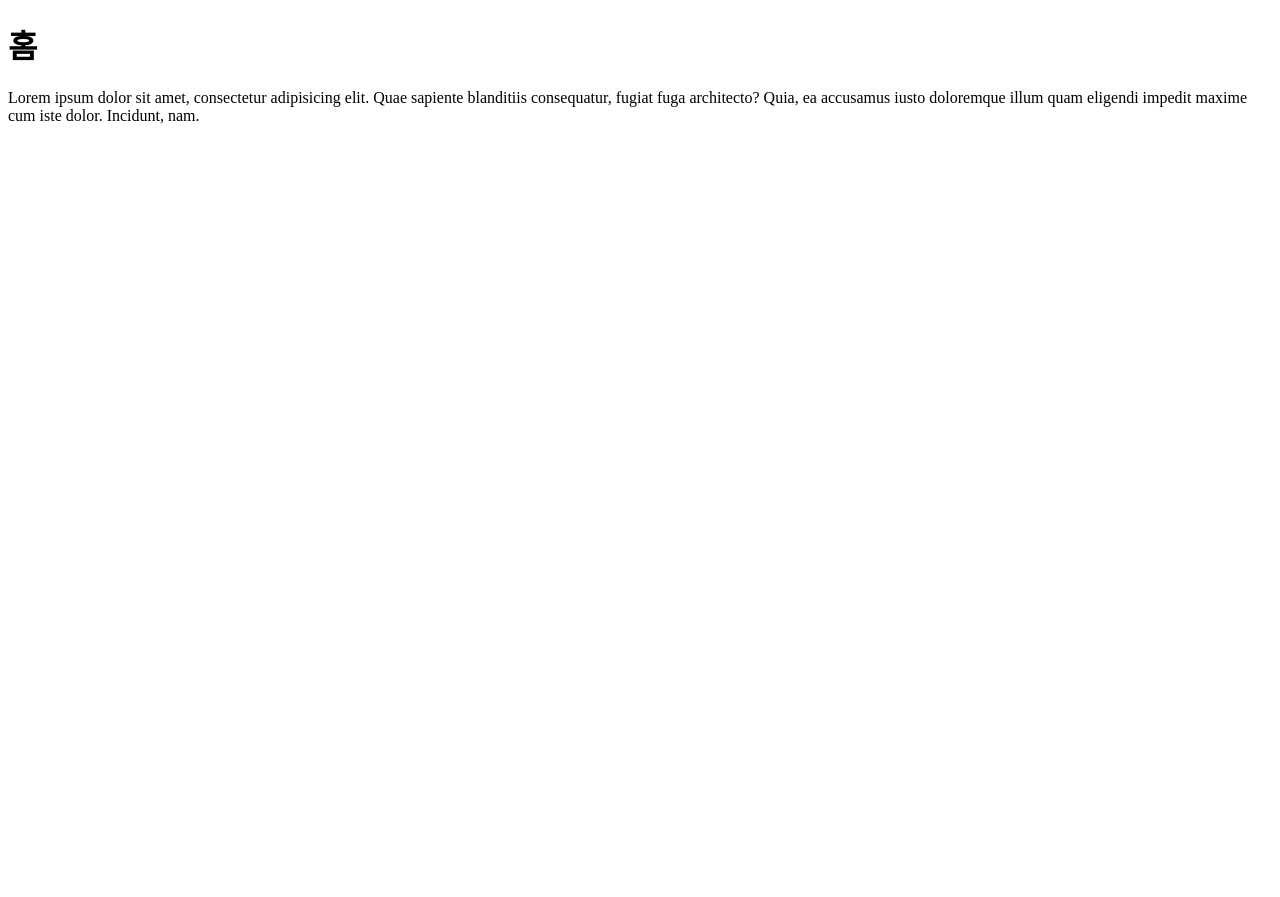
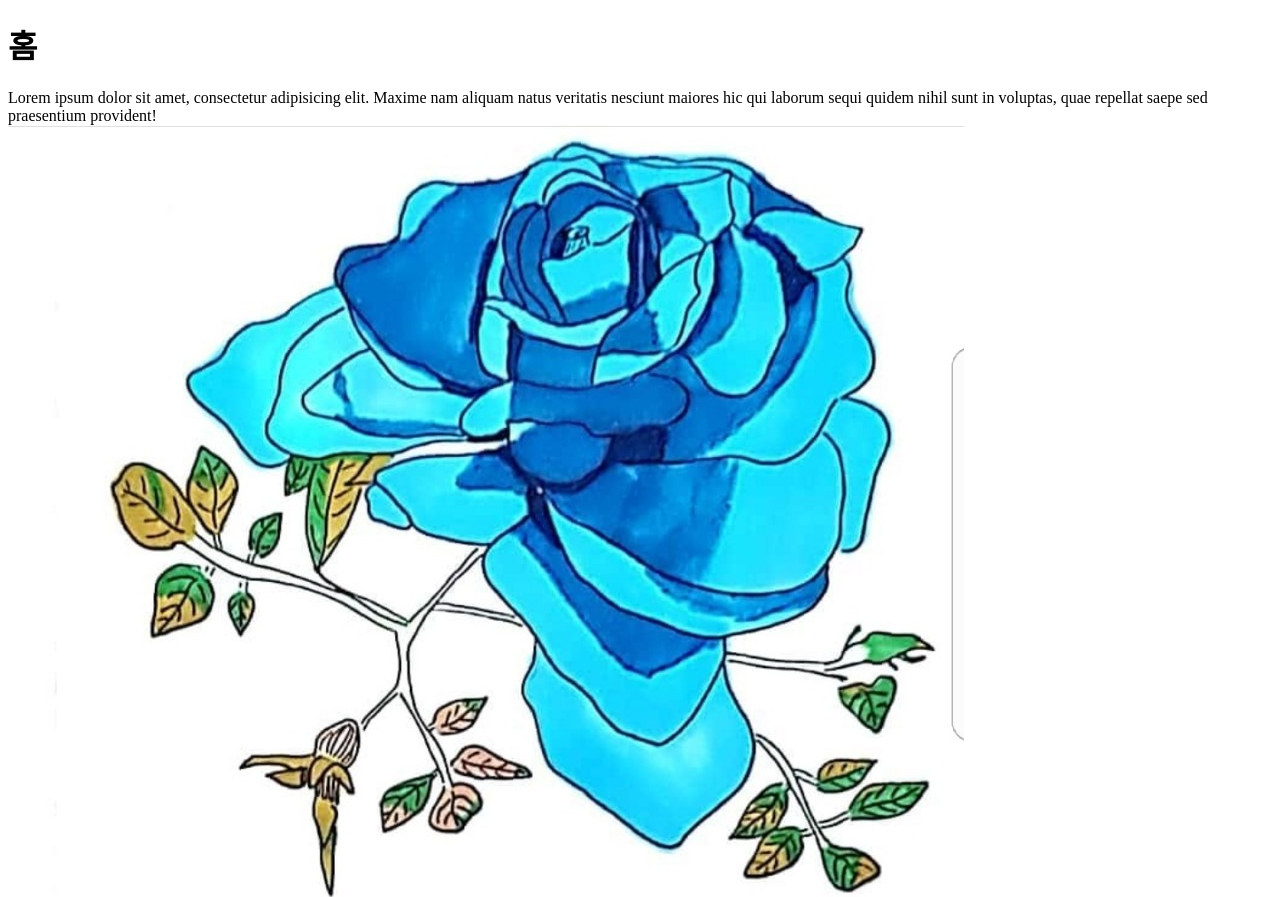
Before and after one commit to homess12/site1, a plain HTML site: page index.html in a window 1280 px wide. Shown: the top 897 px of the page. Before the commit the page ends 800 px from the top, so only its background shows below. Drawn offline with Linux system fonts and the light colour scheme.

Commit message:
메인 페이지에 이미지 하나 추가

```diff
--- a/index.html
+++ b/index.html
@@ -2,13 +2,17 @@
 <html lang="en">
 <head>
     <meta charset="UTF-8">
-    <title>사이트 1 홈</title>
+    <title>사이트1 홈</title>
 </head>
 <body>
     <h1>홈</h1>
 
     <div>
-        Lorem ipsum dolor sit amet, consectetur adipisicing elit. Quae sapiente blanditiis consequatur, fugiat fuga architecto? Quia, ea accusamus iusto doloremque illum quam eligendi impedit maxime cum iste dolor. Incidunt, nam.
+        Lorem ipsum dolor sit amet, consectetur adipisicing elit. Maxime nam aliquam natus veritatis nesciunt maiores hic qui laborum sequi quidem nihil sunt in voluptas, quae repellat saepe sed praesentium provident!
+    </div>
+
+    <div>
+        <img src="img/bn_1.jpg" alt="">
     </div>
 </body>
 </html>
```
Also changed, not shown: img/bn_1.jpg (added).
